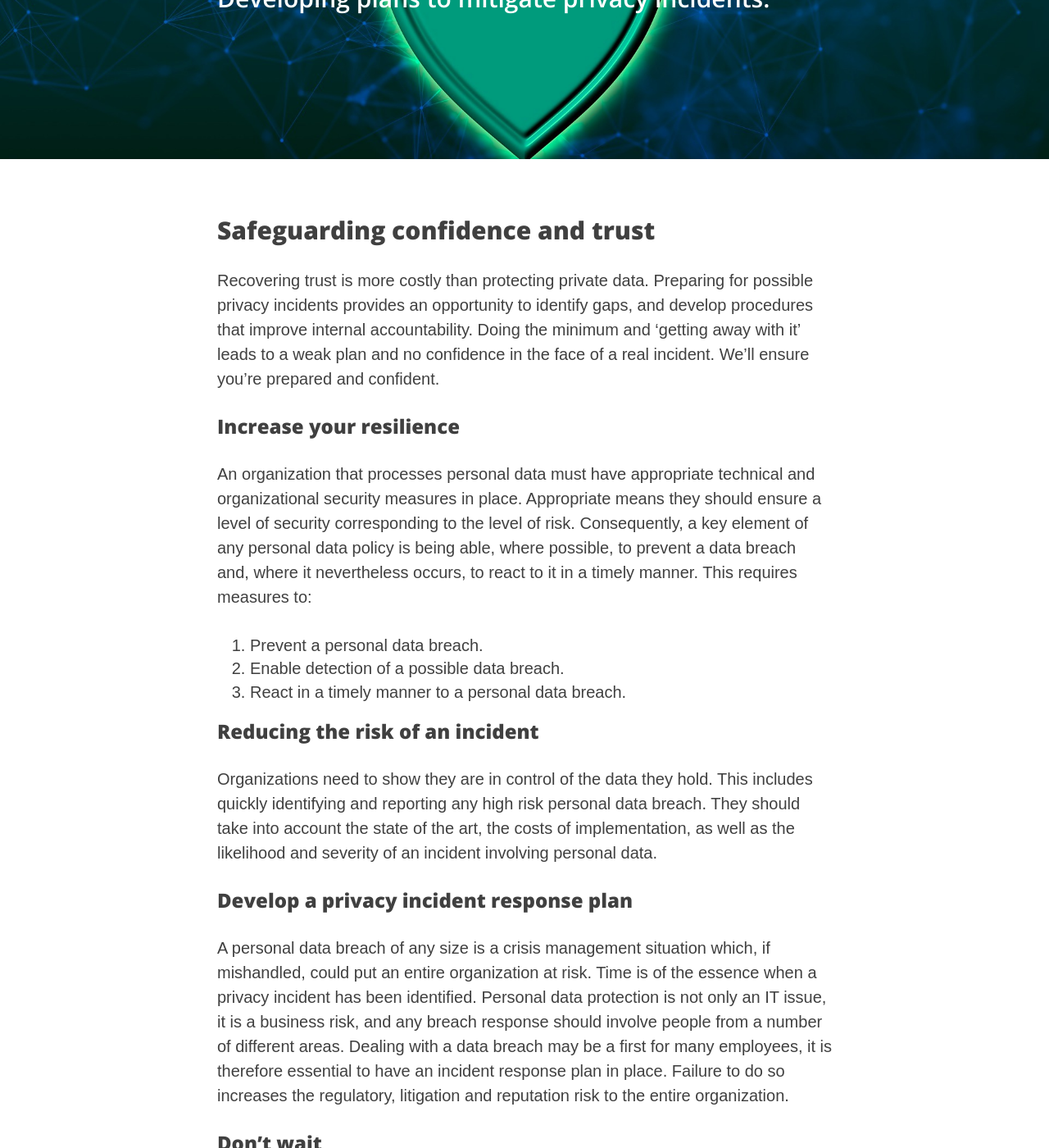
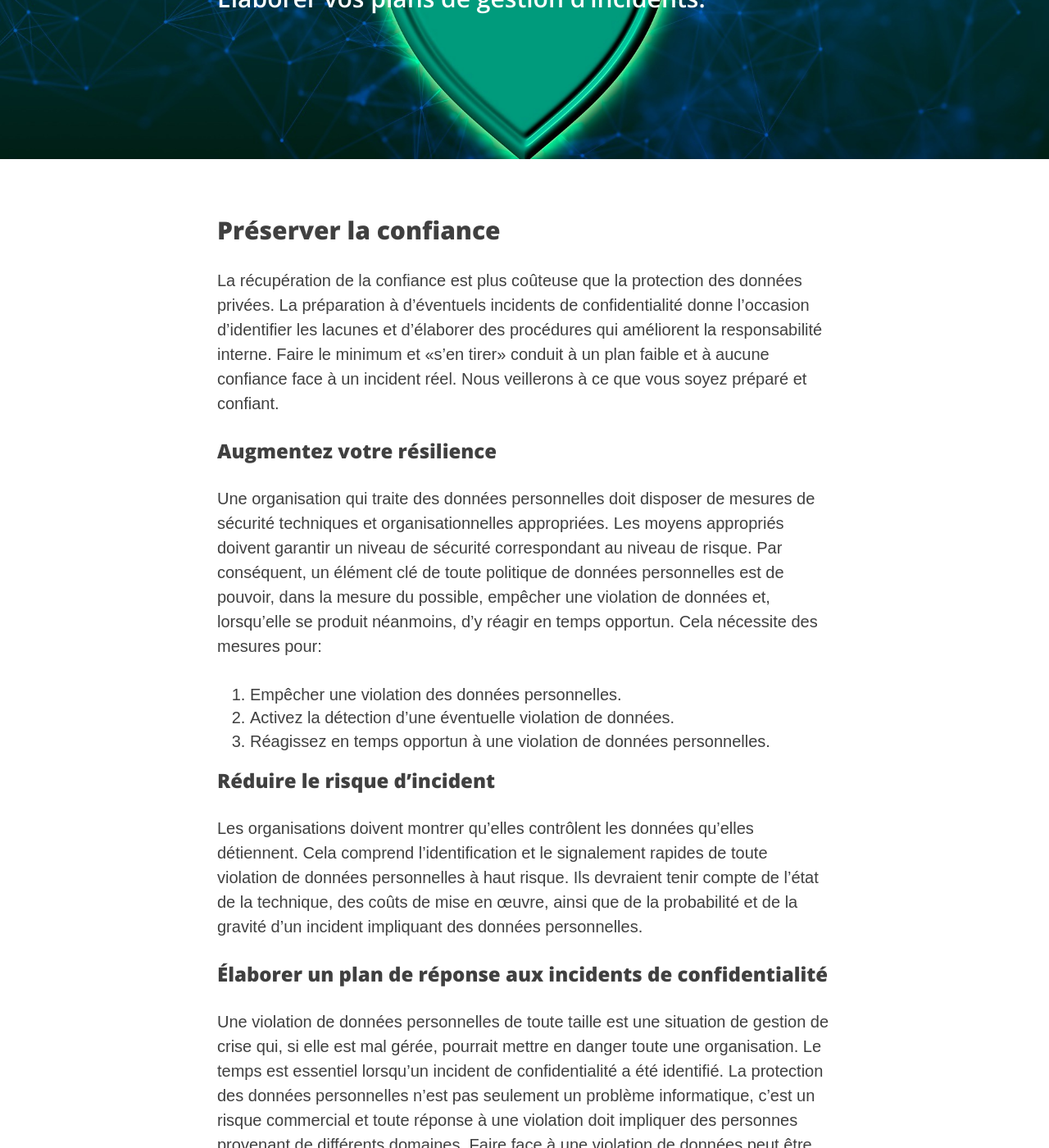
Before and after one commit to riod4/fr-services, a Jekyll site: the page built from _services/ensure-continuity-service.md, in a window 1280 px wide and 1400 px high, scrolled down 260 px. Shown: the whole window at 82% size. Built offline with Jekyll 4.4.1, drawn with Linux system fonts in a browser that asks for light colours; nearby versions of some CDN libraries; some of the changed text lies outside the part shown.

Commit message:
2020-06-25 quick placeholder update to fr txt

```diff
--- a/_services/ensure-continuity-service.md
+++ b/_services/ensure-continuity-service.md
@@ -1,10 +1,10 @@
 ---
 layout:     services
-title:      "Ensure Continuity"
-subtitle:   "Developing plans to mitigate privacy incidents."
-description: "Recovering trust is more costly than protecting private data. Every organization should have a proven plan in place to mitigate a potential privacy incident."
-date:       2020-01-24 12:00:00
-permalink:  /ensure-continuity
+title:      "Assurer la continuité"
+subtitle:   "Élaborer vos plans de gestion d’incidents."
+description: "Récupéré la confiance est plus difficile que protéger des données. Chaque organisation doit avoir un plan en place pour gérer un éventuel incident impliquent des données privées."
+date:       2020-06-24 12:00:00
+permalink:  /assurer-la-continuite
 author:     "dario"
 header-img: "img/ensure-continuity.jpg"
 image: "/img/ensure-continuity.jpg"
@@ -14,24 +14,24 @@ header-credit-link:
 header-license:
 ---
 
-## Safeguarding confidence and trust
-Recovering trust is more costly than protecting private data. Preparing for possible privacy incidents provides an opportunity to identify gaps, and develop procedures that improve internal accountability. Doing the minimum and ‘getting away with it’ leads to a weak plan and no confidence in the face of a real incident. We’ll ensure you’re prepared and confident.
+## Préserver la confiance
+La récupération de la confiance est plus coûteuse que la protection des données privées. La préparation à d'éventuels incidents de confidentialité donne l'occasion d'identifier les lacunes et d'élaborer des procédures qui améliorent la responsabilité interne. Faire le minimum et «s'en tirer» conduit à un plan faible et à aucune confiance face à un incident réel. Nous veillerons à ce que vous soyez préparé et confiant.
 
-### Increase your resilience
-An organization that processes personal data must have appropriate technical and organizational security measures in place. Appropriate means they should ensure a level of security corresponding to the level of risk. Consequently, a key element of any personal data policy is being able, where possible, to prevent a data breach and, where it nevertheless occurs, to react to it in a timely manner. This requires measures to:
+### Augmentez votre résilience
+Une organisation qui traite des données personnelles doit disposer de mesures de sécurité techniques et organisationnelles appropriées. Les moyens appropriés doivent garantir un niveau de sécurité correspondant au niveau de risque. Par conséquent, un élément clé de toute politique de données personnelles est de pouvoir, dans la mesure du possible, empêcher une violation de données et, lorsqu'elle se produit néanmoins, d'y réagir en temps opportun. Cela nécessite des mesures pour:
 
-1.	Prevent a personal data breach.
-2.	Enable detection of a possible data breach.
-3.	React in a timely manner to a personal data breach.
+1. Empêcher une violation des données personnelles.
+2. Activez la détection d'une éventuelle violation de données.
+3. Réagissez en temps opportun à une violation de données personnelles.
 
 
-### Reducing the risk of an incident
-Organizations need to show they are in control of the data they hold. This includes quickly identifying and reporting any high risk personal data breach. They should take into account the state of the art, the costs of implementation, as well as the likelihood and severity of an incident involving personal data.
+### Réduire le risque d'incident
+Les organisations doivent montrer qu'elles contrôlent les données qu'elles détiennent. Cela comprend l'identification et le signalement rapides de toute violation de données personnelles à haut risque. Ils devraient tenir compte de l'état de la technique, des coûts de mise en œuvre, ainsi que de la probabilité et de la gravité d'un incident impliquant des données personnelles.
 
-### Develop a privacy incident response plan
-A personal data breach of any size is a crisis management situation which, if mishandled, could put an entire organization at risk. Time is of the essence when a privacy incident has been identified. Personal data protection is not only an IT issue, it is a business risk, and any breach response should involve people from a number of different areas. Dealing with a data breach may be a first for many employees, it is therefore essential to have an incident response plan in place. Failure to do so increases the regulatory, litigation and reputation risk to the entire organization.
+### Élaborer un plan de réponse aux incidents de confidentialité
+Une violation de données personnelles de toute taille est une situation de gestion de crise qui, si elle est mal gérée, pourrait mettre en danger toute une organisation. Le temps est essentiel lorsqu'un incident de confidentialité a été identifié. La protection des données personnelles n'est pas seulement un problème informatique, c'est un risque commercial et toute réponse à une violation doit impliquer des personnes provenant de différents domaines. Faire face à une violation de données peut être une première pour de nombreux employés, il est donc essentiel d'avoir un plan de réponse aux incidents en place. Ne pas le faire augmente le risque de réglementation, de litige et de réputation pour l'ensemble de l'organisation.
 
-### Don't wait
-The biggest mistake organizations of all sizes make is waiting until after an incident to figure out what to do next. It is unfortunate since, generally, an organization will not suffer simply because of a data breach. It will however expose itself to greater risk by improperly responding to a breach, the result of not having a crisis plan in place. It’s important to not only build better defenses, but also better responses.
+### N'attendez pas
+La plus grande erreur des organisations de toutes tailles est d'attendre après un incident pour savoir quoi faire ensuite. C'est regrettable car, en général, une organisation ne souffrira pas simplement à cause d'une violation de données. Elle s'exposera cependant à un risque accru en répondant de manière incorrecte à une violation, le résultat de l'absence de plan de crise. Il est important non seulement de construire de meilleures défenses, mais aussi de meilleures réponses.
 
-To hear how we can help you increase resilience and mitigate the impact of a privacy incident, get in touch. [**Contact us**]({{ site.baseurl }}/contact)
+Pour savoir comment nous pouvons vous aider à accroître la résilience et à atténuer l'impact d'un incident de confidentialité, contactez-nous. [** Contactez-nous **] ({{site.baseurl}} / contact)
```
